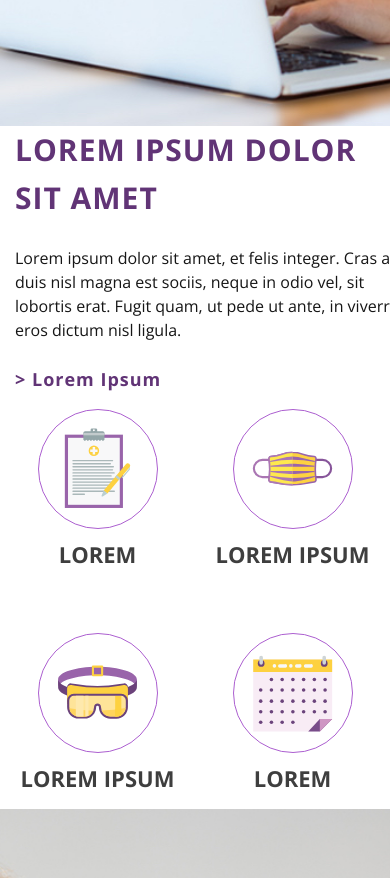
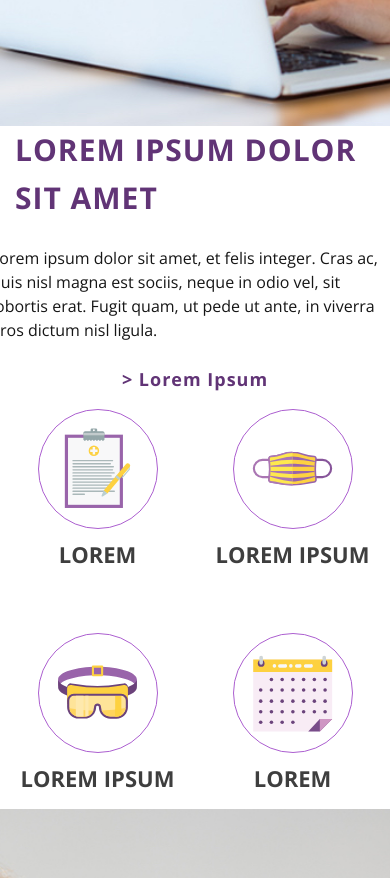
Before and after one commit to ksrawr/rg-frontend-challenge, a React app: page / in a window 390 px wide. Shown: the part 1900-2778 px from the top of the page. Built offline with nearby package versions, Linux system fonts and the light colour scheme.

Commit message:
adds responsiveness to offercontainer-component

```diff
--- a/src/css/style.css
+++ b/src/css/style.css
@@ -398,13 +398,13 @@ img {
 
 @keyframes bounce {
   0% {
-    transform: scale(1.2) translateY(0);
+    transform: scale(1.1) translateY(0);
   }
   50% {
-    transform: scale(1.2) translateY(-6px);
+    transform: scale(1.1) translateY(-6px);
   }
   100% {
-    transform: scale(1.2) translateY(0);
+    transform: scale(1.1) translateY(0);
   }
 }
 
@@ -449,7 +449,7 @@ img {
 }
 
 @media only screen and (max-width: 992px) {
-  .mission__content, .mission__message {
+  .mission__content, .mission__message, .offer__content {
     display: flex;
     flex-direction: column;
     justify-content: center;
```
